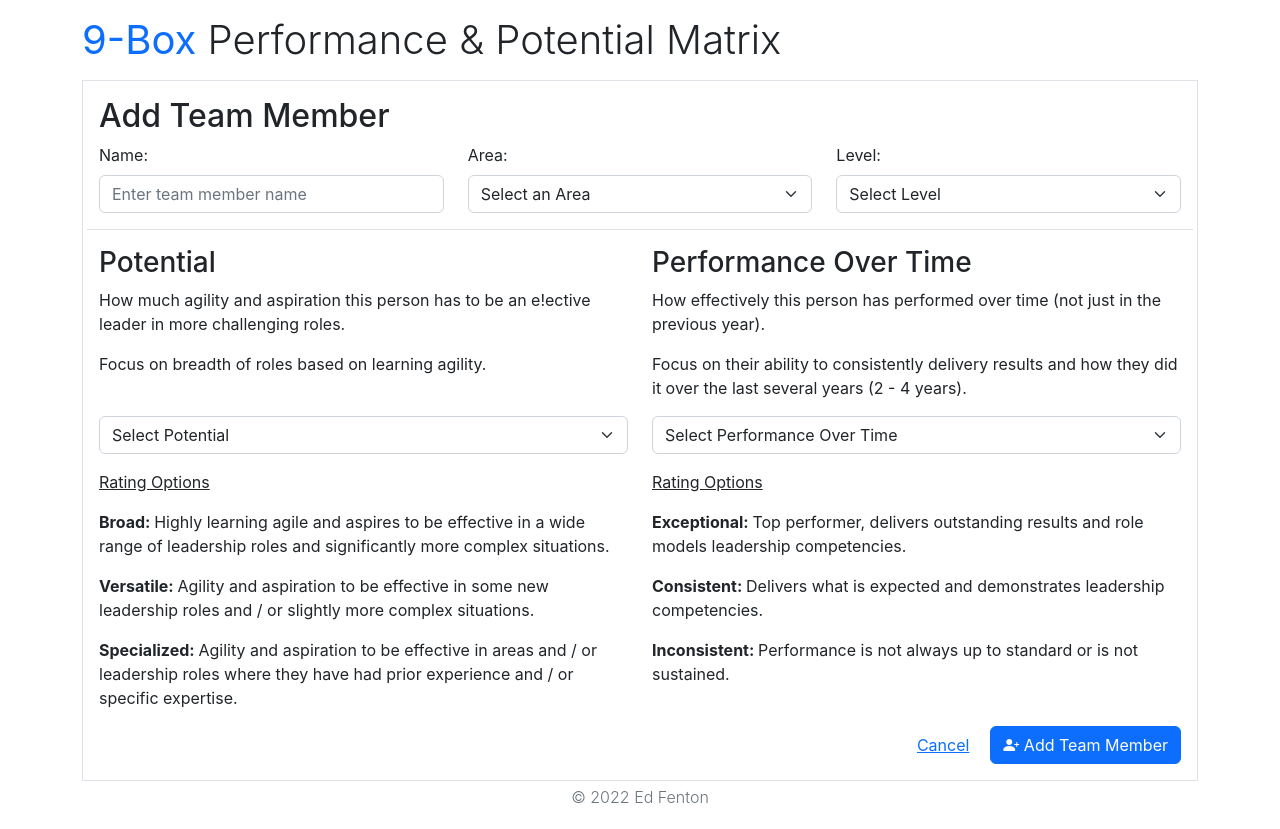
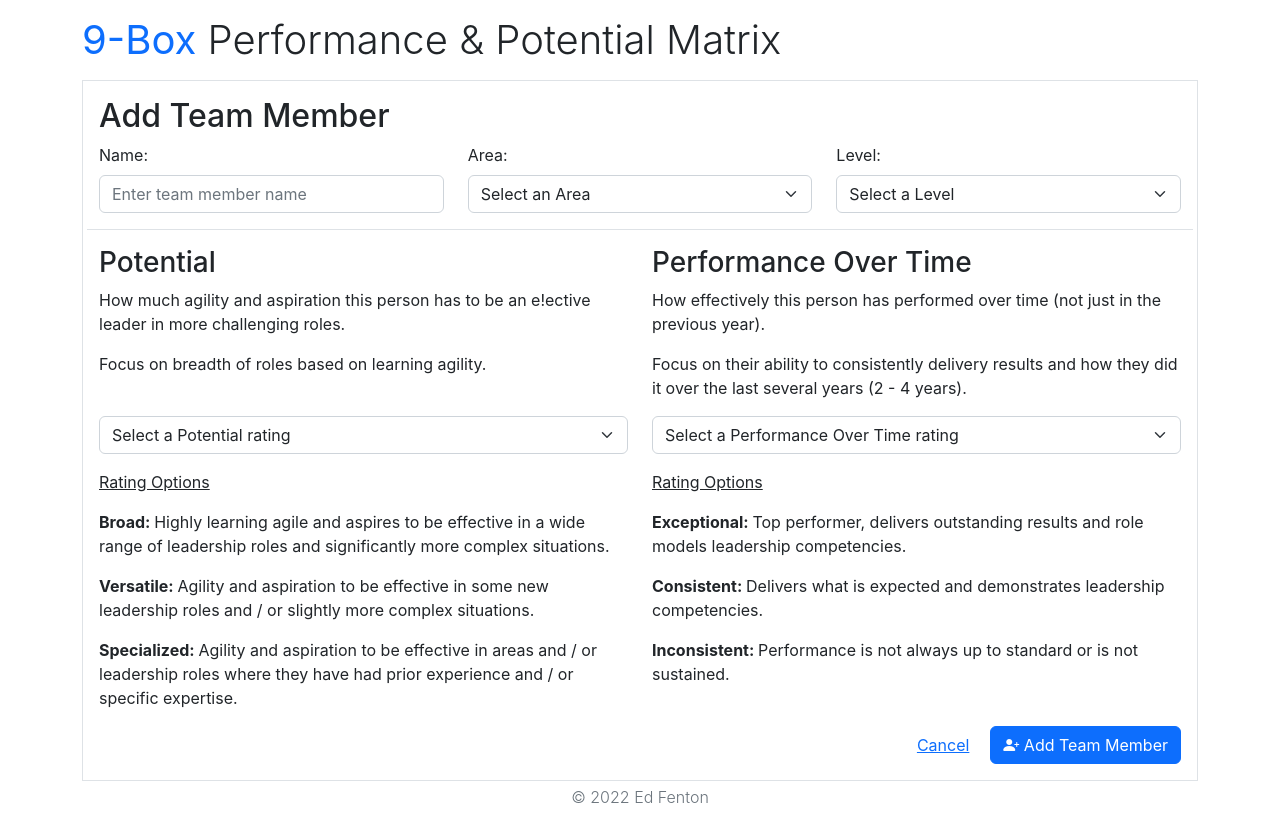
Before and after one commit to edfenton/9box, a React (Create React App) app in the folder client/: page /person/create in a window 1280 px wide. Built offline with nearby package versions, Linux system fonts and the light colour scheme.

Commit message:
Cleaned up create form text and error messages

```diff
--- a/client/src/components/CreateForm.js
+++ b/client/src/components/CreateForm.js
@@ -78,7 +78,7 @@ const CreateForm = () => {
               name={ level }
               defaultValue="none"
             >
-              <option value="none" disabled hidden>Select Level</option>
+              <option value="none" disabled hidden>Select a Level</option>
               <option value="Individual Contributor">Individual Contributor</option>
               <option value="Lead / Supervisor">Lead / Supervisor</option>
               <option value="Manager">Manager</option>
@@ -115,7 +115,7 @@ const CreateForm = () => {
               name={ potential }
               defaultValue="none"
             >
-              <option value="none" disabled hidden>Select Potential</option>
+              <option value="none" disabled hidden>Select a Potential rating</option>
               <option value="Broad">Broad</option>
               <option value="Versatile">Versatile</option>
               <option value="Specialized">Specialized</option>
@@ -130,7 +130,7 @@ const CreateForm = () => {
               name={ performance }
               defaultValue="none"
             >
-              <option value="none" disabled hidden>Select Performance Over Time</option>
+              <option value="none" disabled hidden>Select a Performance Over Time rating</option>
               <option value="Exceptional">Exceptional</option>
               <option value="Consistent">Consistent</option>
               <option value="Inconsistent">Inconsistent</option>
```
Also changed, not shown: 1 other file (tests, documents, lock files or other folders).
